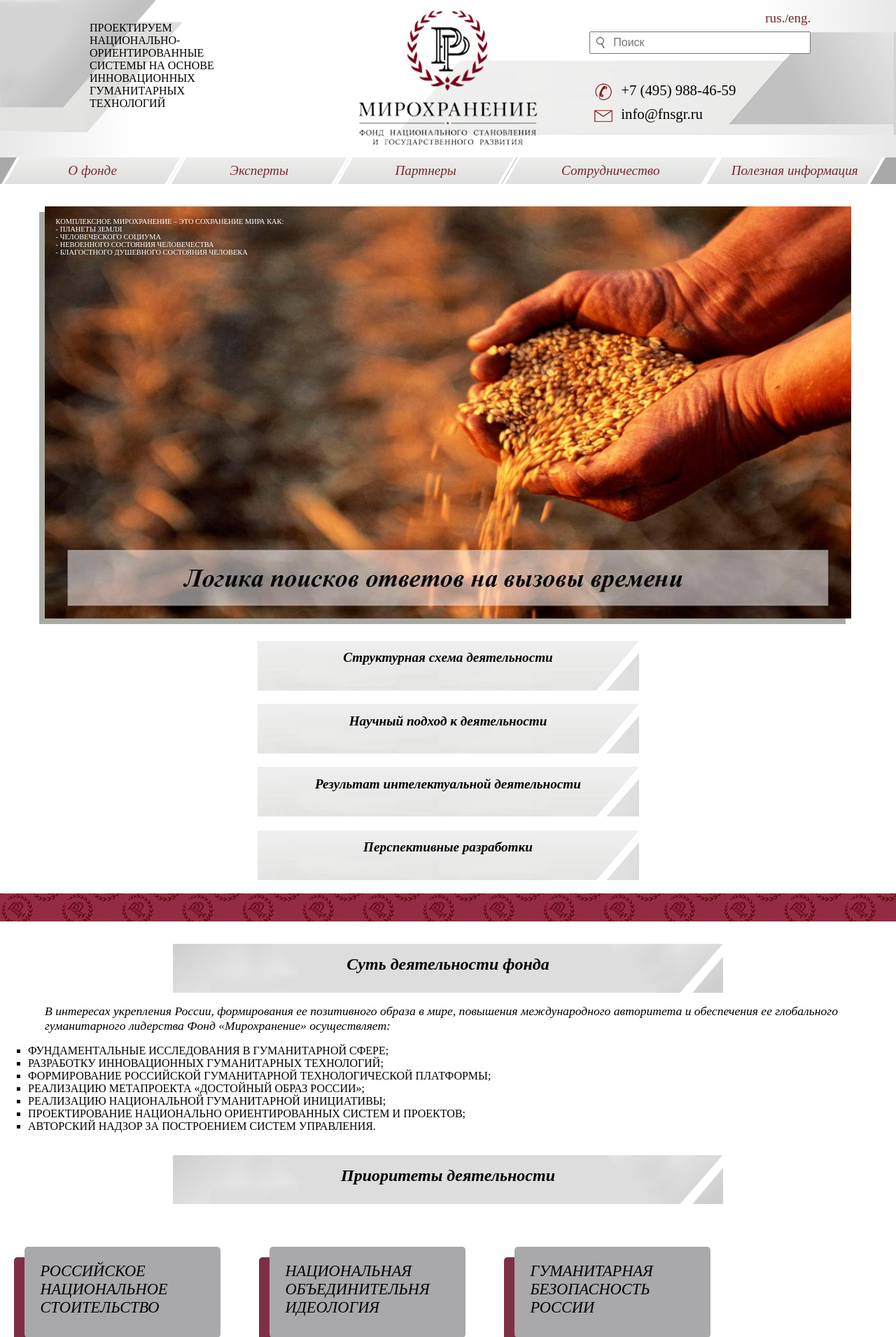
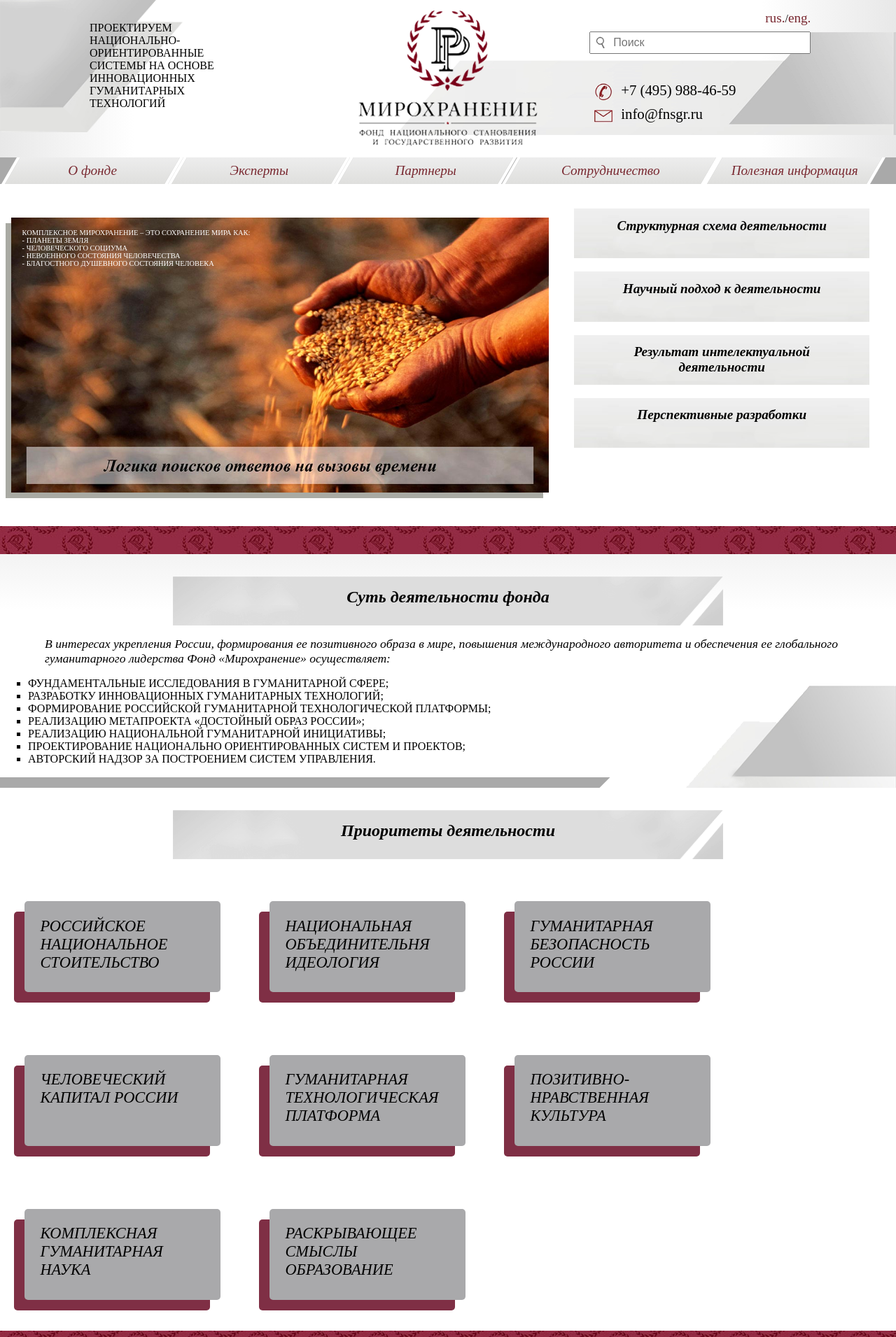
Before and after one commit to Jeorgeo/170724_mirotvor, a PHP site: page / in a window 1280 px wide; the page is wider, and only the part inside the window is pictured. Shown: the part 57-1968 px from the top of that part at 70% size. Run offline with PHP 8.4, Linux system fonts and the light colour scheme; some libraries are stand-ins or nearby versions.

Commit message:
170726-1930
Завершена верстка на РС 1024

```diff
--- a/css/style.css
+++ b/css/style.css
@@ -302,7 +302,26 @@ img {
   box-shadow: 1px 1px 2px 2px #a9aaa3;
 }
 
+.mean {
+  position: relative;
+  z-index: 100;
+  background: url("../img/bot_r_line.png") no-repeat 100% 150%;
+}
+
+.mean::after {
+  position: absolute;
+  top: -2em;
+  left: 0;
+  display: block;
+  width: 100%;
+  height: 80px;
+  background-image: linear-gradient(to bottom, #f3f3f3, transparent);
+  content: "";
+  z-index: 99;
+}
+
 .section-title {
+  position: relative;
   display: block;
   width: 90%;
   max-width: 786px;
@@ -313,6 +332,7 @@ img {
   background: url("../img/title_bg.png") no-repeat 0 0;
   background-size: cover;
   box-sizing: border-box;
+  z-index: 100;
 }
 
 .section-title h2 {
@@ -330,7 +350,32 @@ img {
 }
 
 .mean .section-content ul {
+  position: relative;
   list-style: square;
+  padding-bottom: 2em;
+  z-index: 100;
+}
+
+.mean .section-content ul::after,
+.scheme::before {
+  position: absolute;
+  left: -2em;
+  display: block;
+  width: 70%;
+  max-width: 1596px;
+  height: 15px;
+  transform: skew(-45deg);
+  background-color: #a9a9a9;
+  z-index: 99;
+  content: "";
+}
+
+.mean .section-content ul::after {
+  bottom: 0;
+}
+
+.scheme::before {
+  top: 0;
 }
 
 .current-direction a,
@@ -648,6 +686,19 @@ img {
     margin: 0.5em 0 0 2.5em;
   }
 
+  .slider-box, .slider-menu {
+    display: inline-block;
+    vertical-align: top;
+    width: 60%;
+    margin: 1em;
+  }
+
+  .slider-menu,
+  .current-direction,
+  .sheme-current {
+    width: 33%;
+  }
+
   .section-big-title:before,
   .section-big-title:after {
     position: absolute;
```
Also changed, not shown: other parts of css/style.css (+20 -13 lines), img/bot_r_line.png (added).
